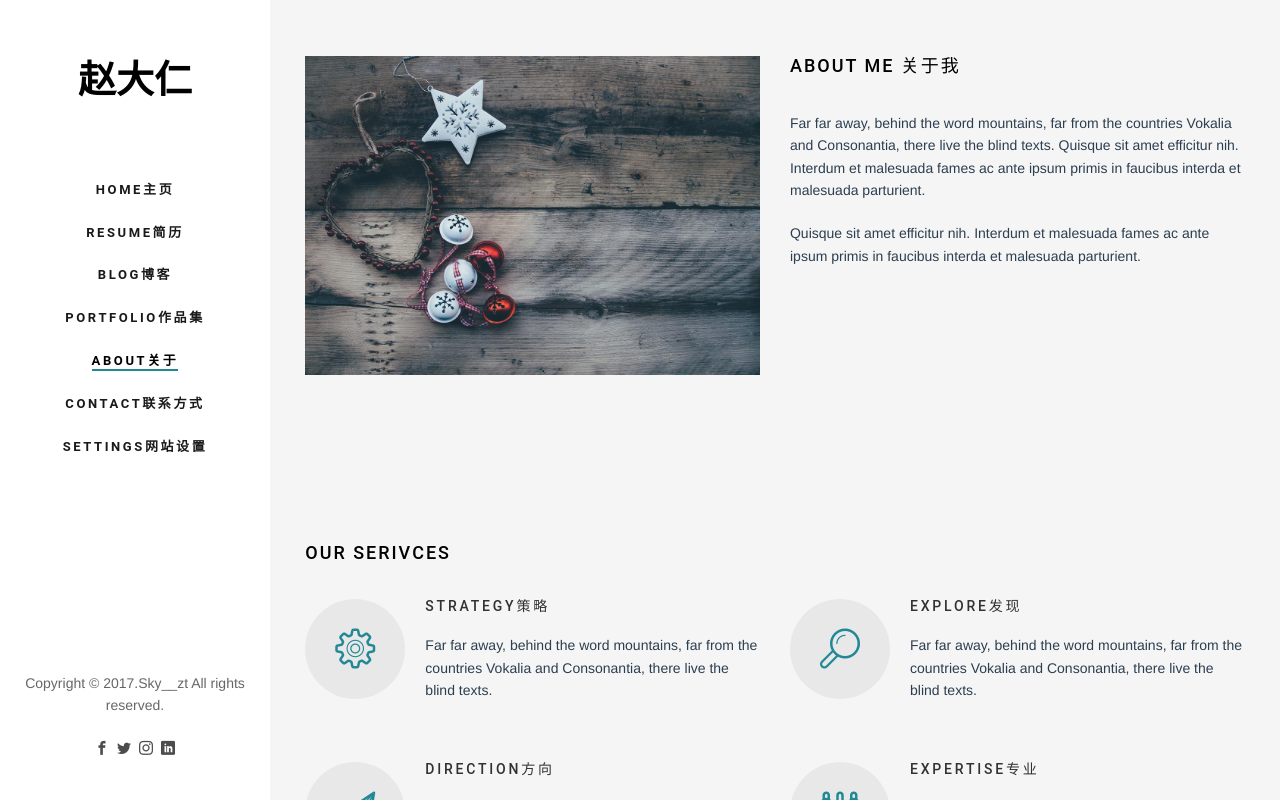
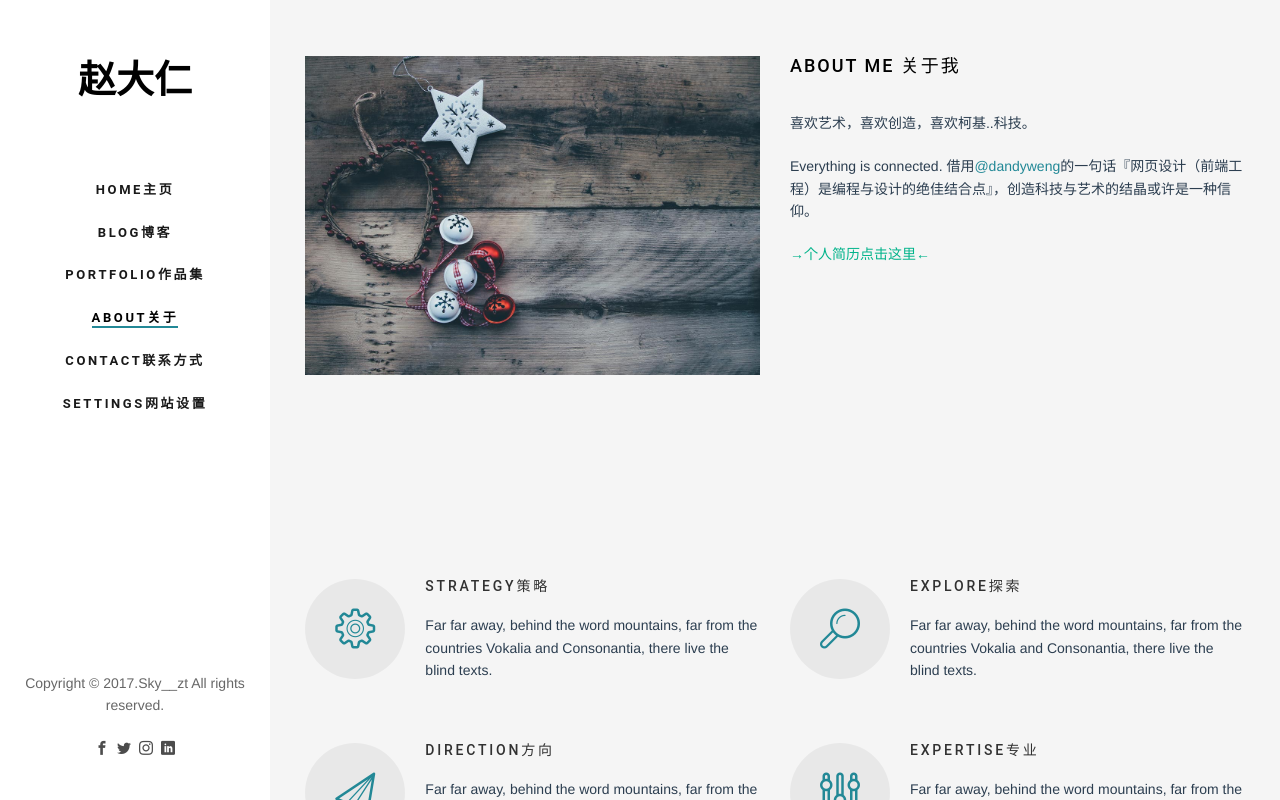
Before and after one commit to boyzhaotian/server-frontend, a Vue app: page /about in a window 1280 px wide. Built offline with nearby package versions, Linux system fonts and the light colour scheme; a web font is replaced by a local one.

Commit message:
模块化 填充内容 优化路由

```diff
--- a/src/App.vue
+++ b/src/App.vue
@@ -26,11 +26,15 @@ export default {
 </script>
 
 <style lang="scss">
+$myGreen: #00b38a;
 .swiper-wrapper {
   .weui-mask, .weui-dialog {
     left: 270px;
     right: -270px;
   }
+}
+.green {
+  color: $myGreen
 }
 </style>
 
--- a/src/components/BlogItem.vue
+++ b/src/components/BlogItem.vue
@@ -16,7 +16,7 @@ export default {
     props: {
         img: {
             type: String,
-            default: '/static/img/img-5.jpg'
+            default: '/static/img/img-'+Math.ceil(Math.random()*5)+'.jpg'
         },
         title: {
             type: String,
--- a/src/components/GetInTouch.vue
+++ b/src/components/GetInTouch.vue
@@ -11,7 +11,6 @@
                     <p class="lead">Separated they live in Bookmarksgrove right at the coast of the Semantics, a large language ocean.</p>
                     <p><a @click="$router.push({name:'contact'})" class="btn btn-primary">了解更多</a></p>
                 </div>
-
             </div>
         </div>
     </div>
--- a/src/components/Menu.vue
+++ b/src/components/Menu.vue
@@ -7,7 +7,7 @@
             <nav id="main-menu" role="navigation">
                 <ul>
                     <li :class="{ active: checkPath('home') }" @click="go('home')"><a @click="go('home')">Home主页</a></li>
-                    <li :class="{ active: checkPath('resume') }" @click="go('resume')"><a @click="go('resume')">Resume简历</a></li>
+                    <!-- <li :class="{ active: checkPath('resume') }" @click="go('resume')"><a @click="go('resume')">Resume简历</a></li> -->
                     <li :class="{ active: checkPath('blog') }" @click="go('blog')"><a @click="go('blog')">Blog博客</a></li>
                     <li :class="{ active: checkPath('portfolio') }" @click="go('portfolio')"><a @click="go('portfolio')">Portfolio作品集</a></li>
                     <li :class="{ active: checkPath('about') }" @click="go('about')"><a @click="go('about')">About关于</a></li>
--- a/src/components/Services.vue
+++ b/src/components/Services.vue
@@ -1,7 +1,7 @@
 <template>
-    <narrow-content title="our serivces">
+    <narrow-content title="">
         <service-item icon='icon-settings' title="Strategy策略"></service-item>
-        <service-item icon='icon-search4' title="Explore发现"></service-item>
+        <service-item icon='icon-search4' title="Explore探索"></service-item>
         <service-item icon='icon-paperplane' title="Direction方向"></service-item>
         <service-item icon='icon-params' title="Expertise专业"></service-item>
     </narrow-content>
--- a/src/router.js
+++ b/src/router.js
@@ -18,7 +18,6 @@ export default new Router({
       path: '/',
       redirect: 'home',
       name: 'root',
-      component: Home
     },
     {
       path: '/about',
@@ -29,14 +28,18 @@ export default new Router({
       component: () => import(/* webpackChunkName: "about" */ './views/About.vue')
     },
     {
+      path: '/about/resume',
+      name: 'resume',
+      component: Resume
+    },
+    {
+      path: '/resume',
+      redirect: 'resume',
+    },
+    {
       path: '/home',
       name: 'home',
       component: Home
-    },
-    {
-      path: '/resume',
-      name: 'resume',
-      component: Resume
     },
     {
       path: '/blog',
--- a/src/views/About.vue
+++ b/src/views/About.vue
@@ -7,8 +7,9 @@
 				</div>
 				<div class="col-md-6 animate-box" data-animate-effect="fadeInLeft">
 					<h2 class="heading">About Me 关于我</h2>
-					<p>Far far away, behind the word mountains, far from the countries Vokalia and Consonantia, there live the blind texts. Quisque sit amet efficitur nih. Interdum et malesuada fames ac ante ipsum primis in faucibus interda et malesuada parturient.</p>
-					<p>Quisque sit amet efficitur nih. Interdum et malesuada fames ac ante ipsum primis in faucibus interda et malesuada parturient.</p>
+					<p>喜欢艺术，喜欢创造，喜欢柯基..科技。</p>
+					<p>Everything is connected. 借用<a href="https://dandyweng.com">@dandyweng</a>的一句话『网页设计（前端工程）是编程与设计的绝佳结合点』，创造科技与艺术的结晶或许是一种信仰。</p>
+					<p><span class="green" @click="$router.push({name:'resume'})">→个人简历点击这里←</span></p>
 				</div>
 			</div>
 		</div>
--- a/src/views/Home.vue
+++ b/src/views/Home.vue
@@ -3,19 +3,26 @@
 		<!-- <img alt="Vue logo" src="../assets/img/logo-sky-blue.png"> -->
 		<Slider/>
 		<Services/>
+		<narrow-content title="recent blog">
+			<blog-item/>
+			<blog-item/>
+			<blog-item/>
+			<blog-item/>
+		</narrow-content>
 		<Get-in-touch></Get-in-touch>
 	</div>
 </template>
-
 <script>
 // @ is an alias to /src
 import Slider from '@/components/Slider'
 import Services from '@/components/Services'
+import BlogItem from '@/components/BlogItem'
 import GetInTouch from '@/components/GetInTouch'
+import NarrowContent from '@/components/NarrowContent'
 export default {
 	name: 'home',
 	components: {
-		Slider, Services, GetInTouch
+		Slider, Services, GetInTouch, NarrowContent, BlogItem
 	}
 }
 </script>
--- a/src/views/Resume.vue
+++ b/src/views/Resume.vue
@@ -93,7 +93,7 @@
                                         <strong>mobile+PC</strong>
 
                                           个人主页，会不定期更新，欢迎大家提出宝贵的意见来帮助丰富小站内容，优化用户体验。
-                                          <br><span style="color:#00b38a" @click="$router.push({name:'contact'})">我要提意见！</span>
+                                          <br><span class="green" @click="$router.push({name:'contact'})">我要提意见！</span>
 
                                         <br>#<em>vue</em>,<em>vue-router</em>,<em>vuex</em>,<em>swiper</em>,<em>axios</em>,<em>scss</em>,<em>webpack</em>,<em>jenkins</em>,<em>docker</em>#
                                     </p>
```
